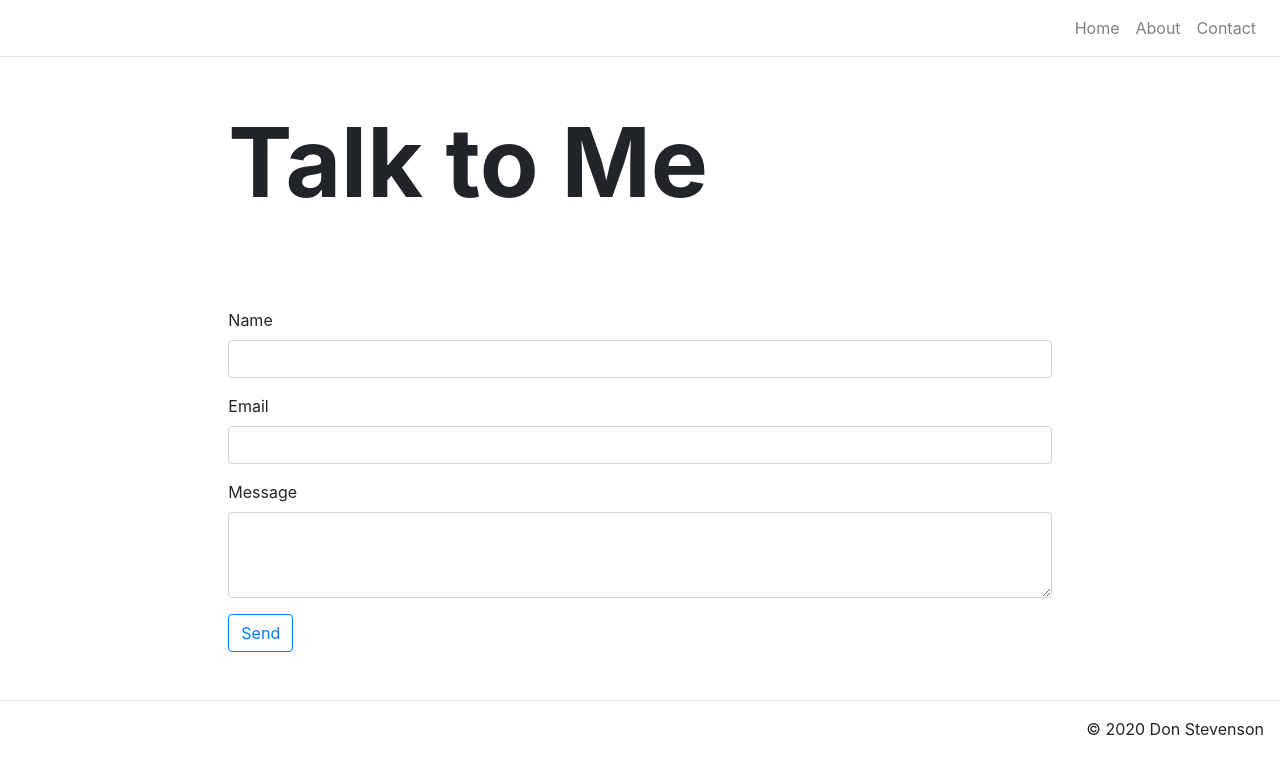
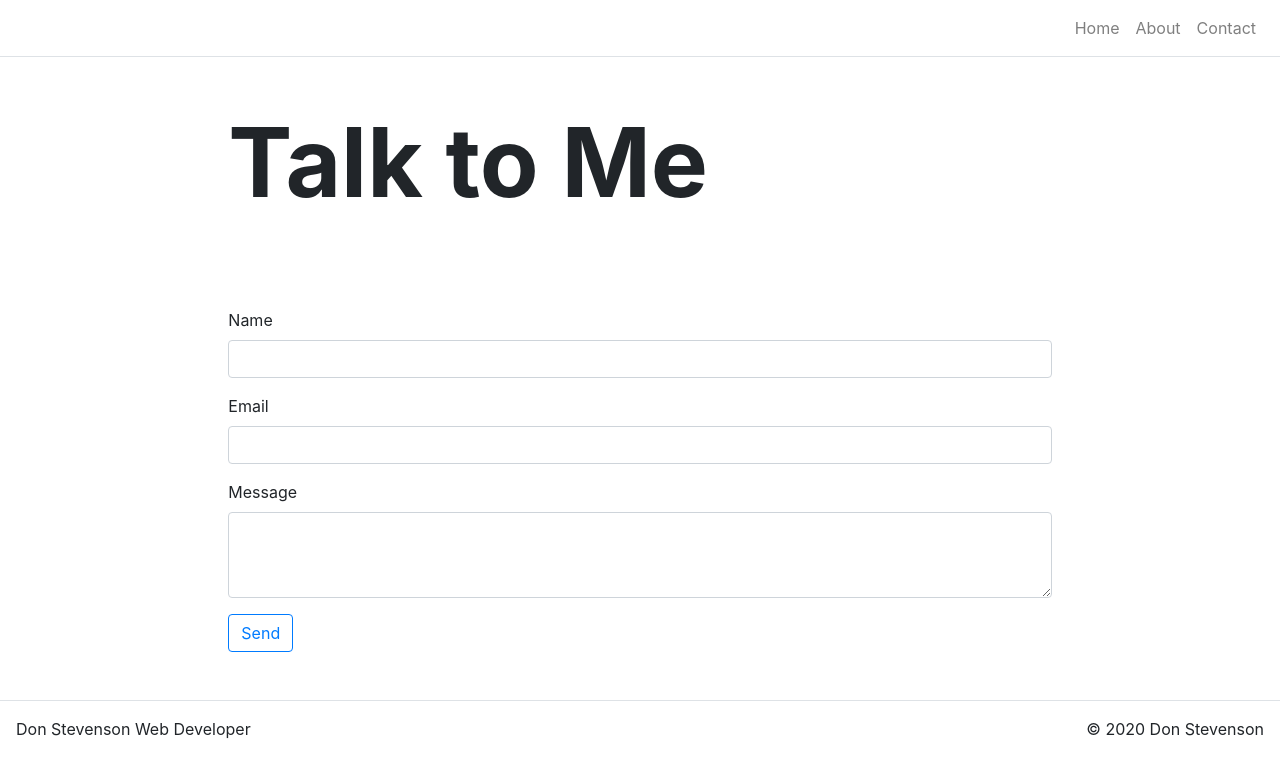
Before and after one commit to Don-Stevenson/personalWebsite, a React (Create React App) app: page /contact in a window 1280 px wide. Shown: the top 776 px of the page. Built offline with nearby package versions, Linux system fonts and the light colour scheme.

Commit message:
update code formatting, add Don Stevenson Web Dev in footer

```diff
--- a/src/components/Footer.js
+++ b/src/components/Footer.js
@@ -15,7 +15,7 @@ export default function Footer() {
       <Container fluid={true}>
         <Row className="border-top justify-content-between p-3">
           <Col className="p-0" md={3} sm={12}>
-            {/* Don Stevenson */}
+            Don Stevenson Web Developer
           </Col>
           <Col className="p-0 d-flex justify-content-end" md={3}>
             © {year} Don Stevenson
```
